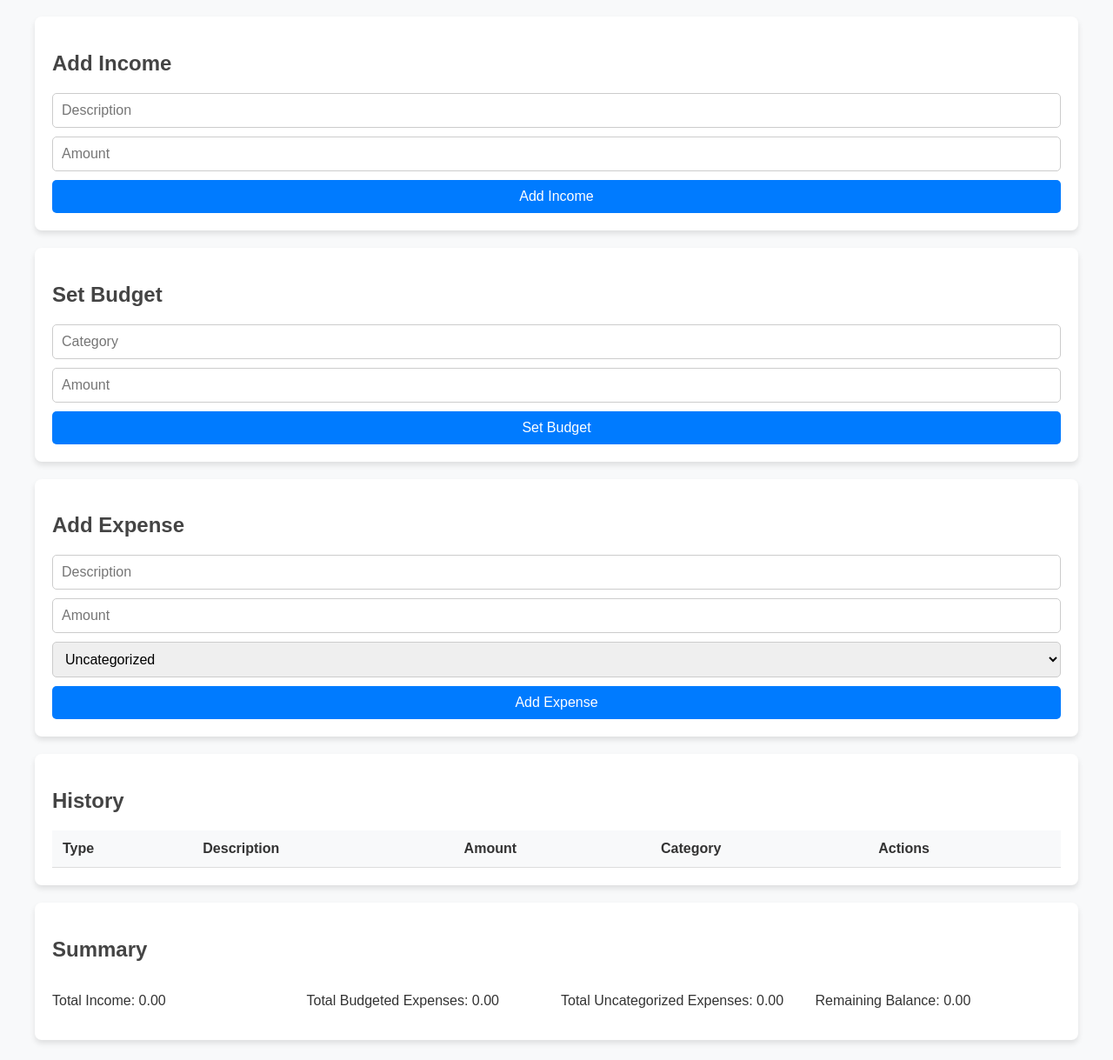
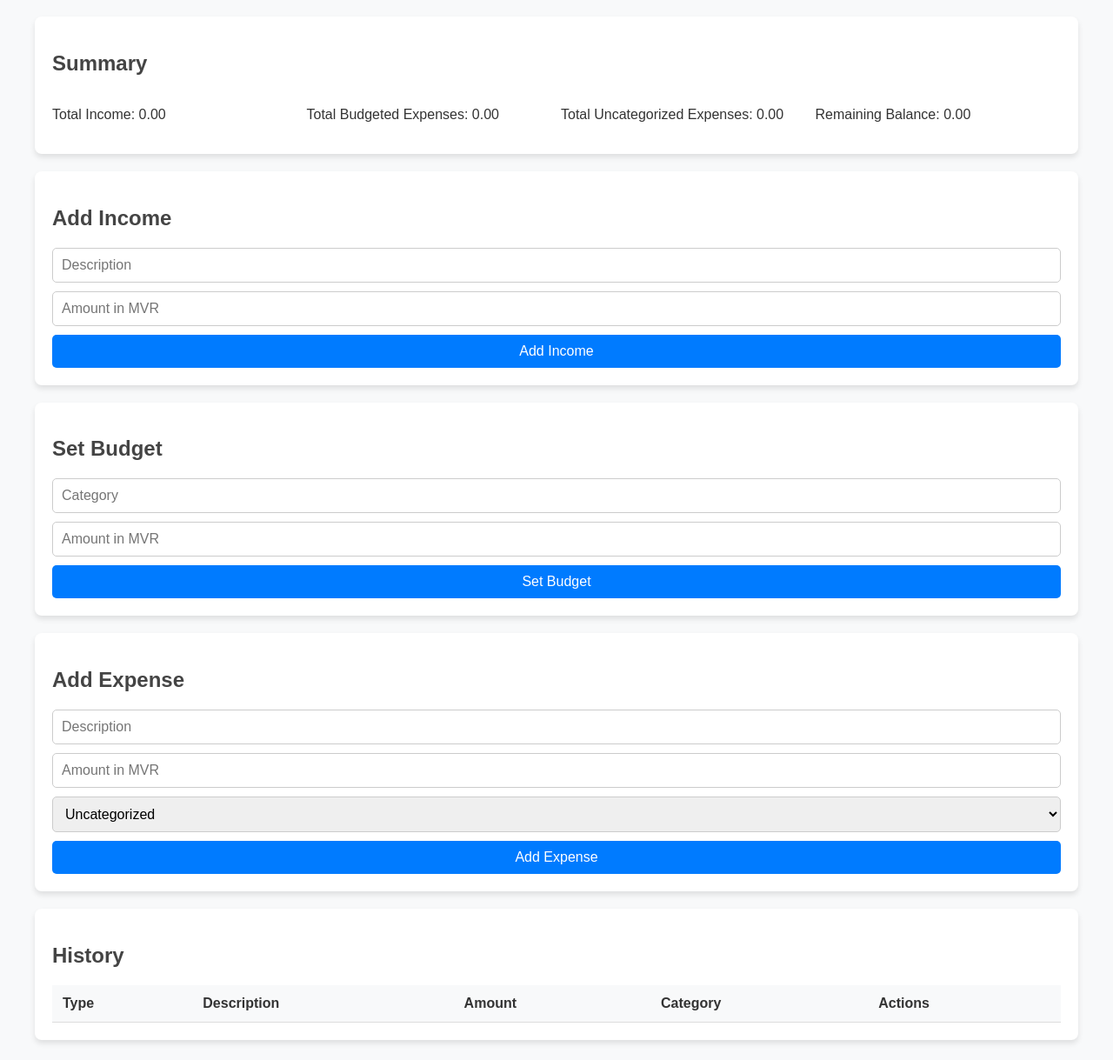
Before and after one commit to Urbanprgmr/Family-Groceries, a plain HTML site: page index.html in a window 1280 px wide. Shown: the part 81-1300 px from the top of the page at 87% size. Drawn offline with Linux system fonts and the light colour scheme.

Commit message:
Update index.html

```diff
--- a/index.html
+++ b/index.html
@@ -10,12 +10,23 @@
   <div class="container">
     <h1>Expense Tracker</h1>
 
+    <!-- Summary Section at the Top -->
+    <section class="card summary">
+      <h2>Summary</h2>
+      <div class="summary-grid">
+        <p>Total Income: <span id="total-income">0 MVR</span></p>
+        <p>Total Budgeted Expenses: <span id="total-budgeted-expenses">0 MVR</span></p>
+        <p>Total Uncategorized Expenses: <span id="total-uncategorized-expenses">0 MVR</span></p>
+        <p>Remaining Balance: <span id="remaining-balance">0 MVR</span></p>
+      </div>
+    </section>
+
     <!-- Income Section -->
     <section class="card">
       <h2>Add Income</h2>
       <form id="income-form">
         <input type="text" id="income-description" placeholder="Description" required>
-        <input type="number" id="income-amount" placeholder="Amount" required>
+        <input type="number" id="income-amount" placeholder="Amount in MVR" required>
         <button type="submit">Add Income</button>
       </form>
     </section>
@@ -25,7 +36,7 @@
       <h2>Set Budget</h2>
       <form id="budget-form">
         <input type="text" id="budget-category" placeholder="Category" required>
-        <input type="number" id="budget-amount" placeholder="Amount" required>
+        <input type="number" id="budget-amount" placeholder="Amount in MVR" required>
         <button type="submit">Set Budget</button>
       </form>
       <div id="budget-list"></div>
@@ -36,7 +47,7 @@
       <h2>Add Expense</h2>
       <form id="expense-form">
         <input type="text" id="expense-description" placeholder="Description" required>
-        <input type="number" id="expense-amount" placeholder="Amount" required>
+        <input type="number" id="expense-amount" placeholder="Amount in MVR" required>
         <select id="expense-category">
           <option value="uncategorized">Uncategorized</option>
         </select>
@@ -62,17 +73,6 @@
         </tbody>
       </table>
     </section>
-
-    <!-- Summary Section -->
-    <section class="card">
-      <h2>Summary</h2>
-      <div class="summary-grid">
-        <p>Total Income: <span id="total-income">0</span></p>
-        <p>Total Budgeted Expenses: <span id="total-budgeted-expenses">0</span></p>
-        <p>Total Uncategorized Expenses: <span id="total-uncategorized-expenses">0</span></p>
-        <p>Remaining Balance: <span id="remaining-balance">0</span></p>
-      </div>
-    </section>
   </div>
 
   <!-- Edit Modal -->
@@ -82,7 +82,7 @@
       <h2>Edit Entry</h2>
       <form id="edit-form">
         <input type="text" id="edit-description" placeholder="Description" required>
-        <input type="number" id="edit-amount" placeholder="Amount" required>
+        <input type="number" id="edit-amount" placeholder="Amount in MVR" required>
         <select id="edit-category">
           <option value="uncategorized">Uncategorized</option>
         </select>
```
